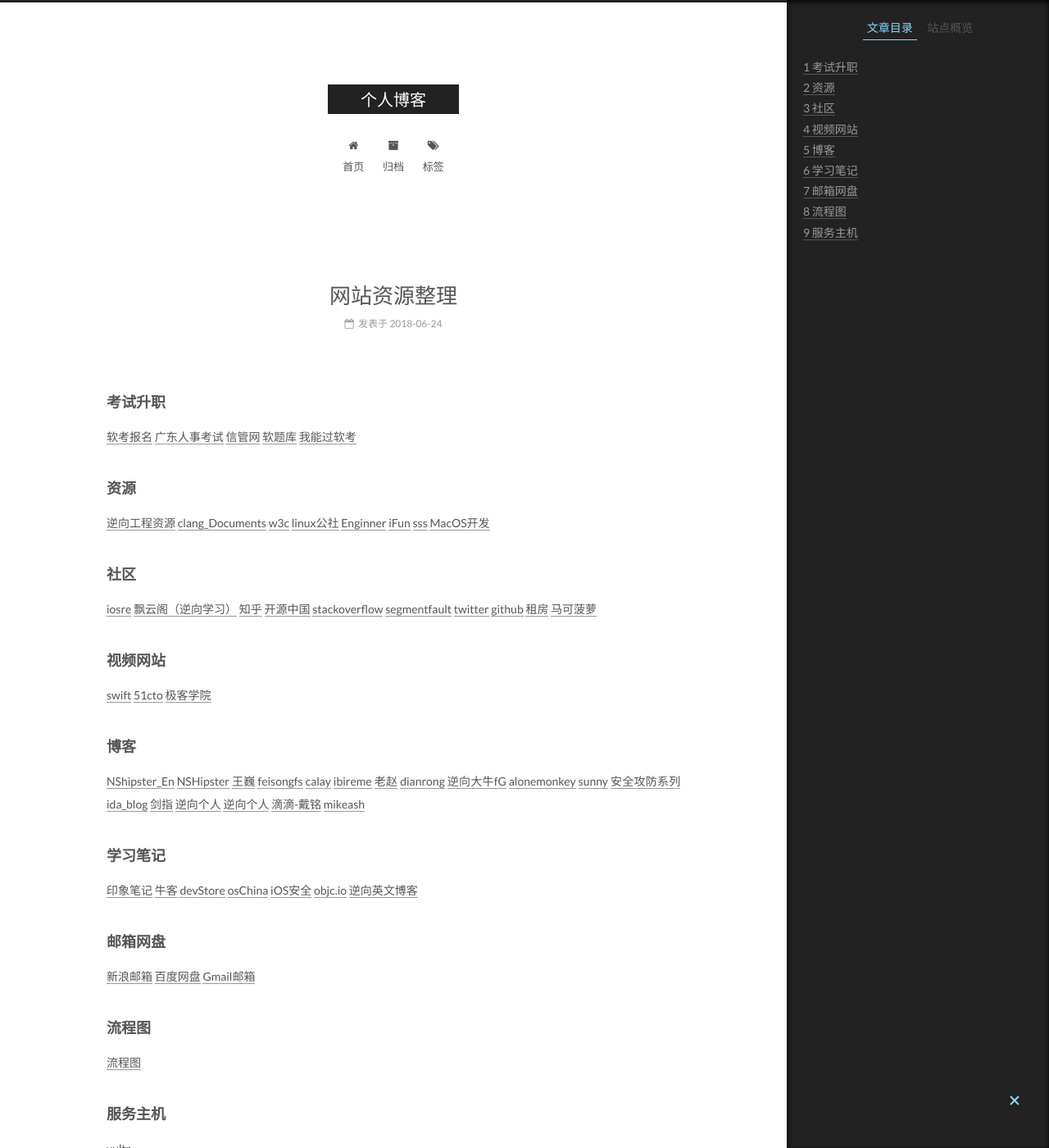
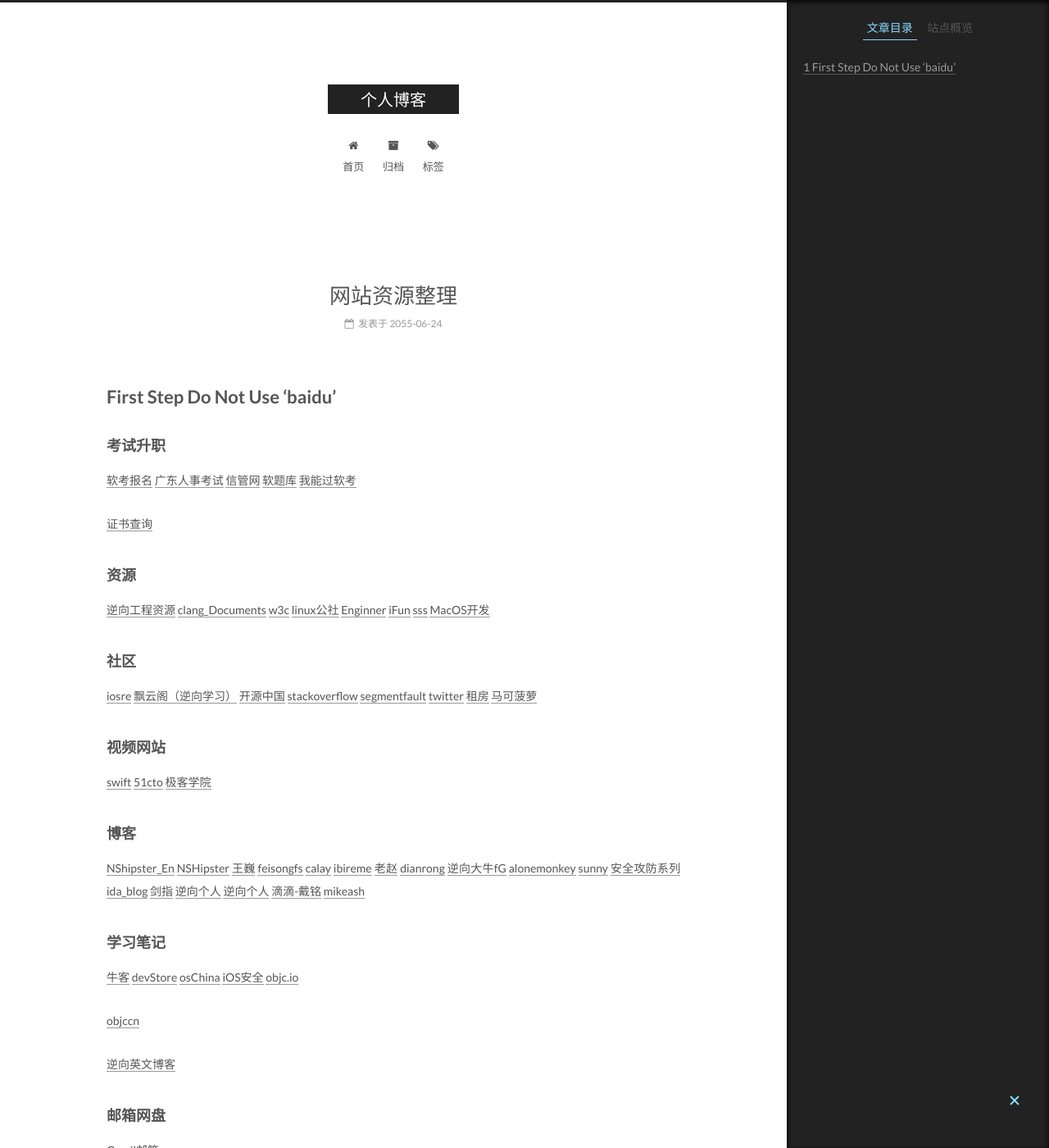
Before and after one commit to linfengwenyou/linfengwenyou.github.io, a Jekyll site: the page built from _posts/2055-06-24-网站资源整理.md, in a window 1280 px wide and 1400 px high. Shown: the whole window at 82% size. Built offline with Jekyll 4.4.1, drawn with Linux system fonts in a browser that asks for light colours; some of the changed text lies outside the part shown.

Commit message:
更新文档资源

```diff
--- a/_posts/2018-06-24-网站资源整理.md
+++ b/_posts/2055-06-24-网站资源整理.md
@@ -1,3 +1,5 @@
+# First Step Do Not Use 'baidu'
+
 ### 考试升职
 
 <a href="http://bm.ruankao.org.cn/sign/welcome" target="_blank">软考报名</a>
@@ -6,6 +8,8 @@
 <a href="https://www.ruantiku.com/user/" target="_blank">软题库</a>
 <a href="http://www.wngrk.com/" target="_blank">我能过软考</a>
 
+<a href="http://www.cpta.com.cn/GB/425593/index.html" target="_blank">证书查询</a>
+
 ### 资源
 <a href="https://pewpewthespells.com/re.html" target="_blank">逆向工程资源</a>
 <a href="http://clang.llvm.org/docs/UsersManual.html" target="_blank">clang_Documents</a>
@@ -13,7 +17,7 @@
 <a href="http://linux.linuxidc.com/" target="_blank">linux公社</a>
 <a href="https://wizardforcel.gitbooks.io/re-for-beginners/content/Part-I/Chapter-01.html" target="_blank">Enginner</a>
 <a href="https://www.ifunmac.com/" target="_blank">iFun</a>
-<a href="https://www.polarxiong.com/" target="_blank">sss</a>
+<a href="https://shadowflys.us/user" target="_blank">sss</a>
 <a href="https://github.com/DeveloperLx/macOS_Development_Tutorials_translation.git" target="_blank">MacOS开发</a>
 
 
@@ -21,12 +25,10 @@
 
 <a href="http://iosre.com/" target="_blank">iosre</a>
 <a href="http://www.chinapyg.com/" target="_blank">飘云阁（逆向学习）</a>
-<a href="http://www.zhihu.com/" target="_blank">知乎</a>
 <a href="https://www.oschina.net/" target="_blank">开源中国</a>
 <a href="http://stackoverflow.com/" target="_blank">stackoverflow</a>
 <a href="https://segmentfault.com/" target="_blank">segmentfault</a>
 <a href="https://twitter.com/" target="_blank">twitter</a>
-<a href="https://github.com/" target="_blank">github</a>
 <a href="http://evilmorty.site/zuser/weixin/" target="_blank">租房</a>
 <a href="http://www.macbl.com/" target="_blank">马可菠萝</a>
 
@@ -58,18 +60,19 @@
 
 ### 学习笔记
 
-<a href="https://www.yinxiang.com/" target="_blank">印象笔记</a>
 <a href="https://www.nowcoder.com/6580203" target="_blank">牛客</a>
 <a href="http://www.devstore.cn/" target="_blank">devStore</a>
 <a href="http://www.oschina.net/translate/how-to-use-nsoperations-and-nsoperationqueues?lang=chs&amp;page=2" target="_blank">osChina</a>
 <a href="http://www.blogfshare.com/iOS-protect.html" target="_blank">iOS安全</a>
 <a href="https://www.objc.io/" target="_blank">objc.io</a>
+
+<a href="https://objccn.io/" target="_blank">objccn</a>
+
 <a href="http://resources.infosecinstitute.com/" target="_blank">逆向英文博客</a>
 
 ### 邮箱网盘
 
-<a href="http://mail.sina.com.cn/" target="_blank">新浪邮箱</a>
-<a href="http://pan.baidu.com/" target="_blank">百度网盘</a>
+
 <a href="http://mail.google.com/" target="_blank">Gmail邮箱</a>
 
 ### 流程图
```
Also changed, not shown: other parts of _posts/2055-06-24-网站资源整理.md (+3 -0 lines).
